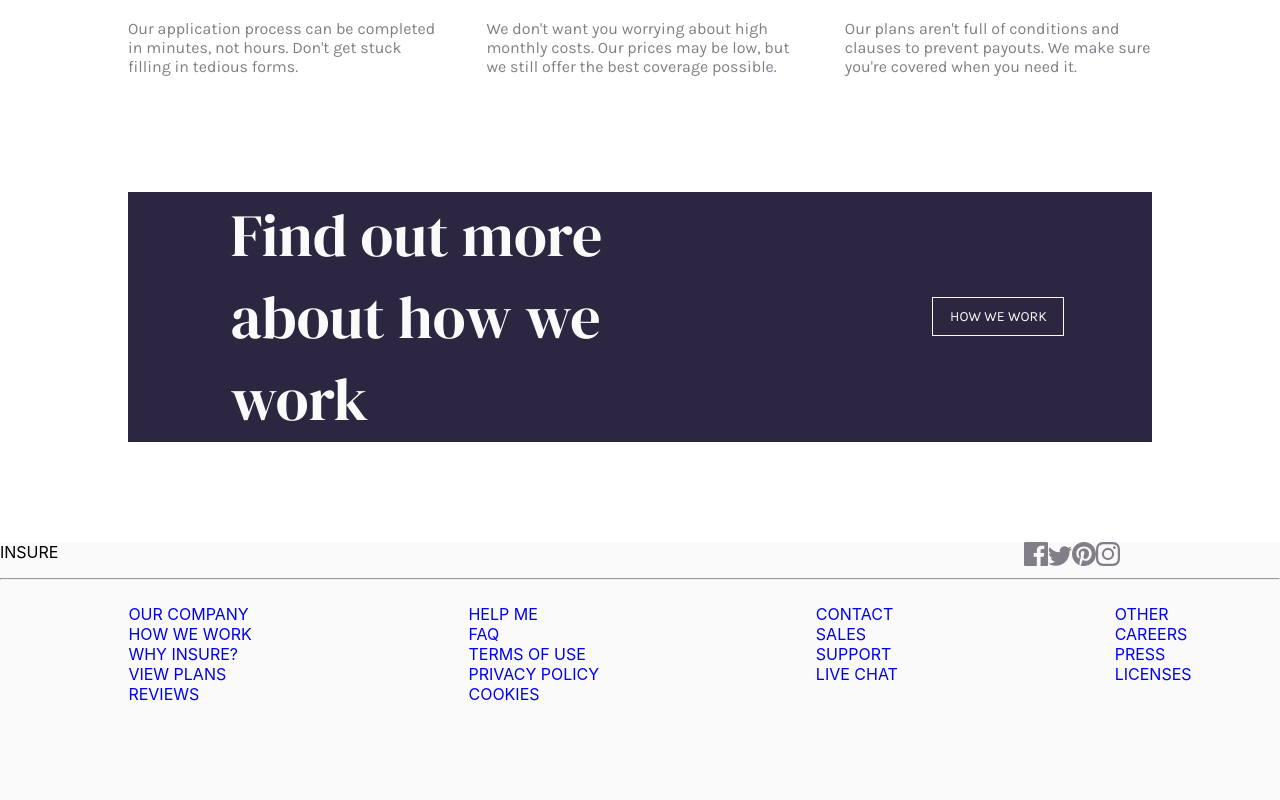
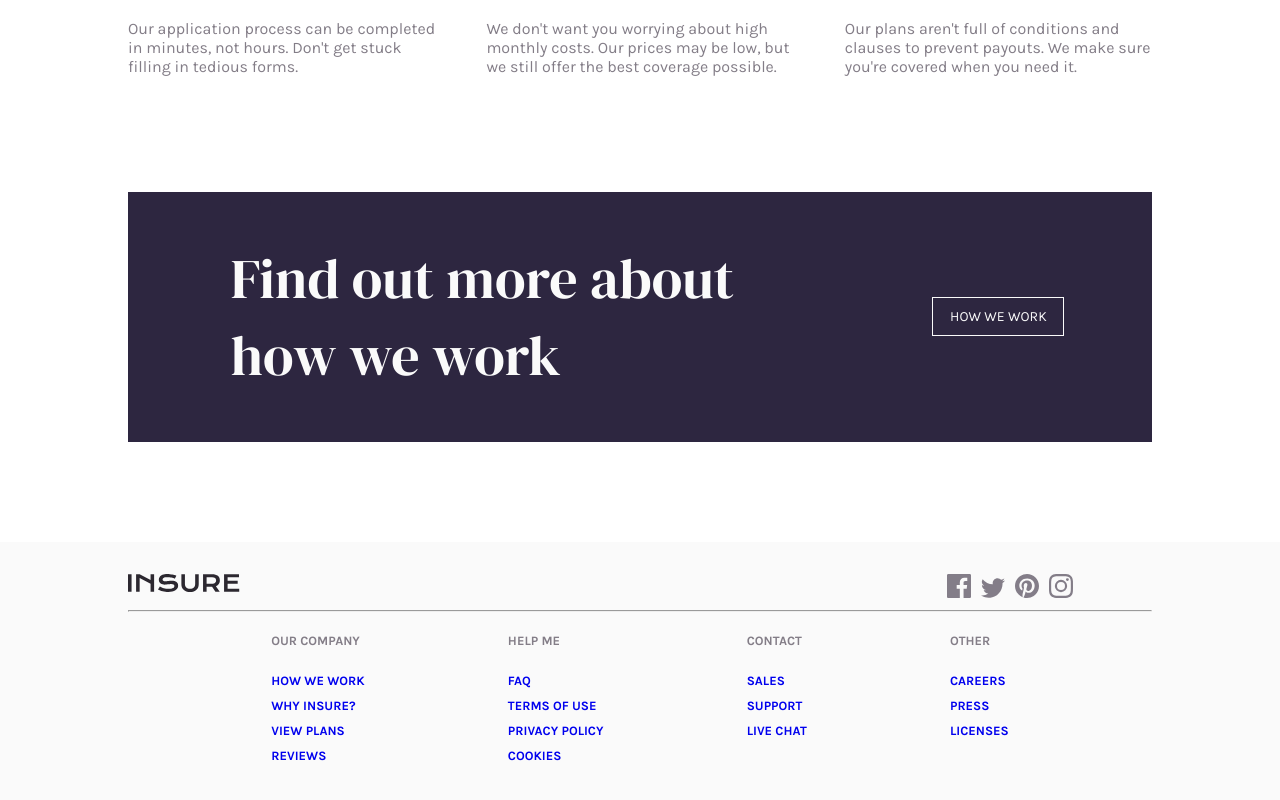
Before and after one commit to kabocha23/Insure-Landing-Page, a React (Create React App) app: page / in a window 1280 px wide. Shown: the part 1182-1982 px from the top of the page. Built offline with nearby package versions, Linux system fonts and the light colour scheme.

Commit message:
Edited footer styles

```diff
--- a/src/components/Body/Body.css
+++ b/src/components/Body/Body.css
@@ -125,7 +125,7 @@
     color: hsl(273, 4%, 51%);
 }
 
-
+/* box starting with Find out more... */
 .body-find-out {
     display: flex;
     flex-flow: row wrap;
@@ -144,7 +144,7 @@
     height: 100%;
     width: 50%;
     font-family: 'DM Serif Display', serif;
-    font-size: 60px;
+    font-size: 3.5em;
     font-weight: normal;
     color: hsl(0, 0%, 98%);
     margin-left: auto;
--- a/src/components/Footer/Footer.css
+++ b/src/components/Footer/Footer.css
@@ -1,10 +1,11 @@
 .footer-container {
-    height: 300px;
     background-color: hsl(0, 0%, 98%);
+    max-width: 1280px;
+    padding: 2em 0;
 }
 
 .footer-content {
-    max-width: 1280px;
+    width: 80%;
     margin-left: auto;
     margin-right: auto;
 }
@@ -12,29 +13,55 @@
 .footer-header {
     display: flex;
     flex-flow: row wrap;
+    margin-left: auto;
+    margin-right: auto;
 }
 .footer-header-brand {
     width: 50%;
     margin-right: auto;
-    justify-content: space-evenly;
 }
 .footer-header-contacts {
     width: 20%;
     margin-left: auto;
     justify-content: space-evenly;
 }
+.footer-header-contacts a {
+    margin-right: 10px;
+}
+.footer-header-contacts a:hover {
+    filter: contrast(175%) brightness(3%);
+}
 
 .footer-body {
     display: flex;
     flex-flow: row wrap;
+    justify-content: space-evenly;
+    margin-left: auto;
+    margin-right: auto;
+    font-family: 'Karla', sans-serif;
+    font-weight: 700;
+    font-size: 0.8em;
 }
 .footer-body-sub {
     list-style-type: none;
-    margin: 0 auto;
 }
 .footer-body-sub ul {
+    padding: 0;
+}
+.footer-body-sub ul li {
     list-style-type: none;
+    margin-bottom: 10px;
+    color: hsl(256, 26%, 20%);
+}
+.footer-body-sub ul li:hover {
+    text-decoration: underline;
 }
 .footer-body-sub ul li a {
     text-decoration: none;
 }
+.foot-sub-head {
+    margin-bottom: 25px!important;
+}
+.foot-sub-head a {
+    color: hsl(273, 4%, 51%)!important;
+}
--- a/src/components/Footer/Footer.js
+++ b/src/components/Footer/Footer.js
@@ -1,4 +1,5 @@
 import React, { useState } from 'react';
+import brandLogo from '../../images/logo-insure.svg';
 import FbIcon from '../../images/icon-facebook.svg'
 import TwIcon from '../../images/icon-twitter.svg'
 import PiIcon from '../../images/icon-pinterest.svg'
@@ -13,20 +14,20 @@ const Footer = () => {
             <div className='footer-content'>
                 <div className='footer-header'>
                     <div className='footer-header-brand'>
-                        INSURE
+                        <img src={brandLogo} alt='footer-brand-logo'/>
                     </div>
                     <div className='footer-header-contacts'>
-                        <img src={FbIcon} alt='facebook-icon'/>
-                        <img src={TwIcon} alt='twitter-icon'/>
-                        <img src={PiIcon} alt='pinterest-icon'/>
-                        <img src={IgIcon} alt='instagram-icon'/>
+                        <a href='#'><img src={FbIcon} alt='facebook-icon'/></a>
+                        <a href='#'><img src={TwIcon} alt='twitter-icon'/></a>
+                        <a href='#'><img src={PiIcon} alt='pinterest-icon'/></a>
+                        <a href='#'><img src={IgIcon} alt='instagram-icon'/></a>
                     </div>
                 </div>
                 <hr></hr>
                 <div className='footer-body'>
                     <div className='footer-body-sub'>
                         <ul>
-                            <li><a href='#'>OUR COMPANY</a></li>
+                            <li className='foot-sub-head'><a href='#'>OUR COMPANY</a></li>
                             <li><a href='#'>HOW WE WORK</a></li>
                             <li><a href='#'>WHY INSURE?</a></li>
                             <li><a href='#'>VIEW PLANS</a></li>
@@ -35,7 +36,7 @@ const Footer = () => {
                     </div>
                     <div className='footer-body-sub'>
                         <ul>
-                            <li><a href='#'>HELP ME</a></li>
+                            <li className='foot-sub-head'><a href='#'>HELP ME</a></li>
                             <li><a href='#'>FAQ</a></li>
                             <li><a href='#'>TERMS OF USE</a></li>
                             <li><a href='#'>PRIVACY POLICY</a></li>
@@ -44,7 +45,7 @@ const Footer = () => {
                     </div>
                     <div className='footer-body-sub'>
                         <ul>
-                            <li><a href='#'>CONTACT</a></li>
+                            <li className='foot-sub-head'><a href='#'>CONTACT</a></li>
                             <li><a href='#'>SALES</a></li>
                             <li><a href='#'>SUPPORT</a></li>
                             <li><a href='#'>LIVE CHAT</a></li>
@@ -52,7 +53,7 @@ const Footer = () => {
                     </div>
                     <div className='footer-body-sub'>
                         <ul>
-                            <li><a href='#'>OTHER</a></li>
+                            <li className='foot-sub-head'><a href='#'>OTHER</a></li>
                             <li><a href='#'>CAREERS</a></li>
                             <li><a href='#'>PRESS</a></li>
                             <li><a href='#'>LICENSES</a></li>
--- a/src/components/Navbar/Navbar.css
+++ b/src/components/Navbar/Navbar.css
@@ -127,12 +127,12 @@
         padding: 0;
         margin-top: 0px;
         position: absolute;
-        top: 100px;
+        top: 60px;
         left: 0;
         flex-direction: column;
         width: 20%;
         min-width: 200px;
-        height: calc(100vh - 77px);
+        height: calc(100vh - 60px);
         background-color: hsla(0, 0%, 100%, 0.95);
         border: 1px solid hsl(0, 0%, 80%);
     }
```
